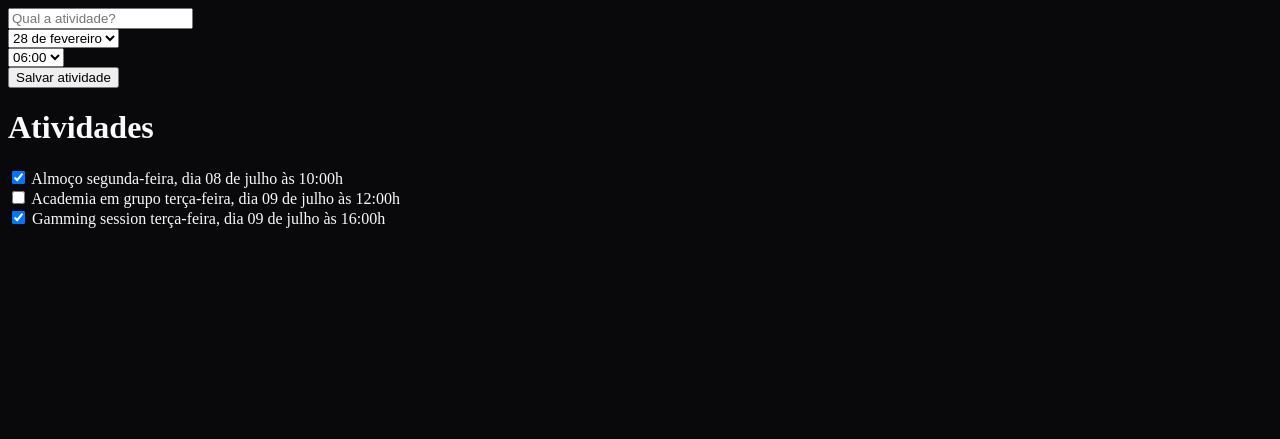
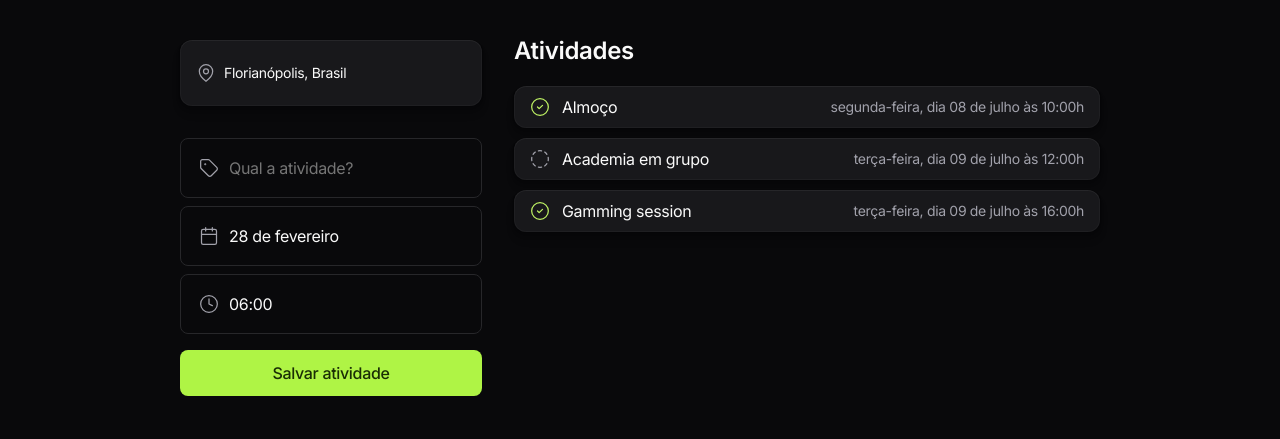
Before and after one commit to brunooliveira7/Activity-Planner, a plain HTML site: page index.html in a window 1280 px wide. Drawn offline with nearby package versions, Linux system fonts and the light colour scheme.

Commit message:
doing the style and adjusting JS

```diff
--- a/index.html
+++ b/index.html
@@ -10,10 +10,23 @@
     <script>
       dayjs.locale("pt-br");
     </script>
+    <link rel="preconnect" href="https://fonts.googleapis.com" />
+    <link rel="preconnect" href="https://fonts.gstatic.com" crossorigin />
+    <link
+      href="https://fonts.googleapis.com/css2?family=Inter:wght@100..900&display=swap"
+      rel="stylesheet"
+    />
   </head>
   <body>
+    <div id="app">
       <form onsubmit="salvarAtividade(event)">
-      <div>
+        <div id="place" class="card-bg">
+          <img src="./assets/map-pin.svg" alt="">
+          <p>Florianópolis, Brasil</p>
+        </div>
+        <div class="fields">
+          <div class="field-wrapper">
+            <img src="./assets/tag.svg" alt="" />
             <input
               type="text"
               placeholder="Qual a atividade?"
@@ -21,15 +34,19 @@
               required
             />
           </div>
-      <div>
+          <div class="field-wrapper">
+            <img src="./assets/calendar.svg" alt="" />
             <select name="dia">
               <option value="2024-03-01">01 de feveiro</option>
             </select>
           </div>
-      <div>
+
+          <div class="field-wrapper">
+            <img src="./assets/clock.svg" alt="" />
             <select name="hora">
               <option value="10:30">10:30</option>
             </select>
+          </div>
         </div>
         <button>Salvar atividade</button>
       </form>
@@ -38,5 +55,6 @@
         <section></section>
       </main>
       <script src="./script.js"></script>
+    </div>
   </body>
 </html>
--- a/script.js
+++ b/script.js
@@ -2,174 +2,181 @@
 const formatador = (data) => {
   return {
     dia: {
-      numerico: dayjs(data).format('DD'),
+      numerico: dayjs(data).format("DD"),
       semana: {
-        curto: dayjs(data).format('ddd'),
-        longo: dayjs(data).format('dddd'),
-      }
+        curto: dayjs(data).format("ddd"),
+        longo: dayjs(data).format("dddd"),
+      },
     },
-    mes: dayjs(data).format('MMMM'),
-    hora: dayjs(data).format('HH:mm')
-  }
-}
+    mes: dayjs(data).format("MMMM"),
+    hora: dayjs(data).format("HH:mm"),
+  };
+};
 
 // object {}
 const atividade = {
   nome: "Almoço",
   data: new Date("2024-07-08 10:00"),
-  finalizada: true
-}
+  finalizada: true,
+};
 
 // lista, array, vetor []
 let atividades = [
   atividade,
   {
-    nome: 'Academia em grupo',
+    nome: "Academia em grupo",
     data: new Date("2024-07-09 12:00"),
-    finalizada: false
+    finalizada: false,
   },
   {
-    nome: 'Gamming session',
+    nome: "Gamming session",
     data: new Date("2024-07-09 16:00"),
-    finalizada: true
+    finalizada: true,
   },
-]
+];
 
 // atividades = []
 
 // arrow function
 const criarItemDeAtividade = (atividade) => {
-
   let input = `
   <input
   onchange="concluirAtividade(event)"
   value="${atividade.data}"
   type="checkbox"
-  `
+  `;
 
   if (atividade.finalizada) {
-    input += 'checked'
+    input += "checked";
   }
 
-  input += '>'
+  input += ">";
 
   const formatar = formatador(atividade.data);
 
   return `
-    <div>
+    <div class="card-bg">
       ${input}
-      <span>${atividade.nome}</span>
-      <time>${formatar.dia.semana.longo},
+
+      <div>
+        <img class="active" src="./assets/circle-check.svg" alt="">
+        <img class="inactive" src="./assets/circle-dashed.svg" alt="">
+
+        <span>${atividade.nome}</span>
+      </div>
+
+
+      <time class="short">
+        ${formatar.dia.semana.curto}.
+        ${formatar.dia.numerico} <br>
+        ${formatar.hora}
+      </time>
+
+      <time class="full">
+      ${formatar.dia.semana.longo},
       dia ${formatar.dia.numerico}
       de ${formatar.mes}
       às ${formatar.hora}h </time>
     </div>
-    `
-}
-
+    `;
+};
 
 const atualizarListaDeAtividades = () => {
-  const section = document.querySelector('section')
-  section.innerHTML = ''
+  const section = document.querySelector("section");
+  section.innerHTML = "";
 
   // verificar se a minha lista está vazia
   if (atividades.length == 0) {
-    section.innerHTML = `<p>Nenhuma atividade cadastrada.</p>`
-    return
+    section.innerHTML = `<p>Nenhuma atividade cadastrada.</p>`;
+    return;
   }
 
   for (let atividade of atividades) {
-    section.innerHTML += criarItemDeAtividade(atividade)
+    section.innerHTML += criarItemDeAtividade(atividade);
   }
-}
+};
 
-atualizarListaDeAtividades()
+atualizarListaDeAtividades();
 
 const salvarAtividade = (event) => {
-  event.preventDefault()
-  const dadosDoFormulario = new FormData(event.target)
+  event.preventDefault();
+  const dadosDoFormulario = new FormData(event.target);
 
-  const nome = dadosDoFormulario.get('atividade')
-  const dia = dadosDoFormulario.get('dia')
-  const hora = dadosDoFormulario.get('hora')
-  const data = `${dia} ${hora}`
+  const nome = dadosDoFormulario.get("atividade");
+  const dia = dadosDoFormulario.get("dia");
+  const hora = dadosDoFormulario.get("hora");
+  const data = `${dia} ${hora}`;
 
   const novaAtividade = {
     nome,
     data,
-    finalizada: false
+    finalizada: false,
+  };
+
+  const atividadeExiste = atividades.find((atividade) => {
+    return atividade.data == novaAtividade.data;
+  });
+
+  if (atividadeExiste) {
+    return alert("Dia/Hora não disponível");
   }
 
-  const atividadeExiste = atividades.find((atividade) => {
-    return atividade.data == novaAtividade.data
-  })
-
-  if (atividadeExiste) {
-    return alert('Dia/Hora não disponível')
-  }
-
-  atividades = [novaAtividade, ...atividades]
-  atualizarListaDeAtividades()
-}
+  atividades = [novaAtividade, ...atividades];
+  atualizarListaDeAtividades();
+};
 
 const criarDiasSelecao = () => {
   const dias = [
-    '2024-02-28',
-    '2024-02-29',
-    '2024-03-01',
-    '2024-03-02',
-    '2024-03-03',
-  ]
+    "2024-02-28",
+    "2024-02-29",
+    "2024-03-01",
+    "2024-03-02",
+    "2024-03-03",
+  ];
 
-  let diasSelecao = ''
+  let diasSelecao = "";
 
   for (let dia of dias) {
-    const formatar = formatador(dia)
+    const formatar = formatador(dia);
     const diaFormatado = `
     ${formatar.dia.numerico} de
     ${formatar.mes}
-    `
+    `;
     diasSelecao += `
     <option value="${dia}">${diaFormatado}</option>
-    `
+    `;
   }
 
-  document
-    .querySelector('select[name="dia"]')
-    .innerHTML = diasSelecao
-
-}
-criarDiasSelecao()
-
+  document.querySelector('select[name="dia"]').innerHTML = diasSelecao;
+};
+criarDiasSelecao();
 
 const criarHorasSelecao = () => {
-  let horasDisponiveis = ''
+  let horasDisponiveis = "";
 
   for (let i = 6; i < 23; i++) {
-    const hora = String(i).padStart(2, '0')
+    const hora = String(i).padStart(2, "0");
     horasDisponiveis += `
-    <option value="${hora}:00">${hora}:00</option>`
+    <option value="${hora}:00">${hora}:00</option>`;
     horasDisponiveis += `
-    <option value="${hora}:30">${hora}:30</option>`
+    <option value="${hora}:30">${hora}:30</option>`;
   }
 
-  document
-    .querySelector('select[name="hora"]')
-    .innerHTML = horasDisponiveis
-}
-criarHorasSelecao()
+  document.querySelector('select[name="hora"]').innerHTML = horasDisponiveis;
+};
+criarHorasSelecao();
 
 const concluirAtividade = (event) => {
-  const input = event.target
-  const dataDesteInput = input.value
+  const input = event.target;
+  const dataDesteInput = input.value;
 
   const atividade = atividades.find((atividade) => {
-    return atividade.data == dataDesteInput
-  })
+    return atividade.data == dataDesteInput;
+  });
 
-  if(!atividade) {
-    return
+  if (!atividade) {
+    return;
   }
 
-  atividade.finalizada = !atividade.finalizada
-}
+  atividade.finalizada = !atividade.finalizada;
+};
--- a/style.css
+++ b/style.css
@@ -1,4 +1,172 @@
-html {
+* {
+  margin: 0;
+  padding: 0;
+  box-sizing: border-box;
+}
+
+:root {
+  font-size: 62.5%;
+}
+
+html,
+input,
+select,
+button,
+option {
+  color: #fafafa;
   background: #09090b;
-  color: #FAFAFA;
+  font-family: "Inter", sans-serif;
+  letter-spacing: -0.032rem;
+  line-height: 2.2rem;
 }
+
+body,
+button {
+  font-size: 1.6rem;
+}
+
+#app {
+  padding: 4rem 2rem;
+  max-width: 32rem;
+  margin: 0 auto;
+  background: #09090b;
+}
+
+#place {
+  display: flex;
+  align-items: center;
+  gap: 0.8rem;
+  padding: 2.2rem 1.6rem;
+  font-size: 1.4rem;
+  margin-bottom: 3.2rem;
+}
+
+input,
+select {
+  all: unset;
+}
+
+input,
+select,
+button {
+  width: 100%;
+}
+
+.fields {
+  display: grid;
+  gap: 0.8rem;
+}
+
+.field-wrapper {
+  padding: 1.8rem;
+  background-color: #09090b;
+  border: 0.1rem solid #27272a;
+  border-radius: 0.8rem;
+  display: flex;
+  align-items: center;
+  gap: 1rem;
+}
+
+.field-wrapper:focus-within {
+  outline: 0.2rem solid yellowgreen;
+}
+
+button {
+  margin-top: 1.6rem;
+  border: none;
+  padding: 1.2rem 2rem;
+  background-color: #aff445;
+  border-radius: 0.8rem;
+  font-weight: 500;
+  color: #1a2e05;
+  cursor: pointer;
+}
+
+.card-bg {
+  border-radius: 1.2rem;
+  background: #18181b;
+  box-shadow: 0px 0px 0px 1px rgba(255, 255, 255, 0.03) inset,
+    0px 1px 0px 0px rgba(255, 255, 255, 0.03) inset,
+    0px 8px 8px 0px rgba(0, 0, 0, 0.1), 0px 4px 4px 0px rgba(0, 0, 0, 0.1),
+    0px 2px 2px 0px rgba(0, 0, 0, 0.1), 0px 0px 0px 1px rgba(0, 0, 0, 0.1);
+}
+
+main {
+  margin-top: 3.2rem;
+}
+
+h1 {
+  text-align: center;
+  font-weight: 600;
+  font-size: 2.4rem;
+  margin-bottom: 2.4rem;
+}
+
+section {
+  display: grid;
+  gap: 1rem;
+}
+
+section input[type="checkbox"] {
+  position: absolute;
+  inset: 0;
+}
+
+section .card-bg {
+  position: relative;
+  padding: 1rem 1.6rem;
+  display: flex;
+  align-items: center;
+  justify-content: space-between;
+}
+
+section .card-bg:has(:checked) .active,
+section .card-bg .inactive {
+  display: block;
+}
+
+section .card-bg:has(:checked) .inactive,
+section .card-bg .active {
+  display: none;
+}
+
+section .card-bg > div {
+  display: flex;
+  align-items: center;
+  gap: 1.2rem;
+}
+
+time {
+  font-size: 1.4rem;
+  color: #a1a1ab;
+  text-align: right;
+}
+
+time.full {
+  display: none;
+}
+
+@media (width > 1024px) {
+  #app {
+    display: flex;
+    max-width: 96rem;
+    gap: 3.2rem;
+  }
+
+  main {
+    margin-top: 0;
+    flex: 1;
+  }
+
+  h1 {
+    text-align: left;
+  }
+
+  time.full {
+    display: block;
+  }
+
+  time.short {
+    display: none;
+  }
+}
```
Also changed, not shown: assets/calendar.svg (added), assets/circle-check.svg (added), assets/circle-dashed.svg (added), assets/clock.svg (added), assets/map-pin.svg (added), assets/tag.svg (added). Lines whose indentation alone changed are shown as unchanged.
